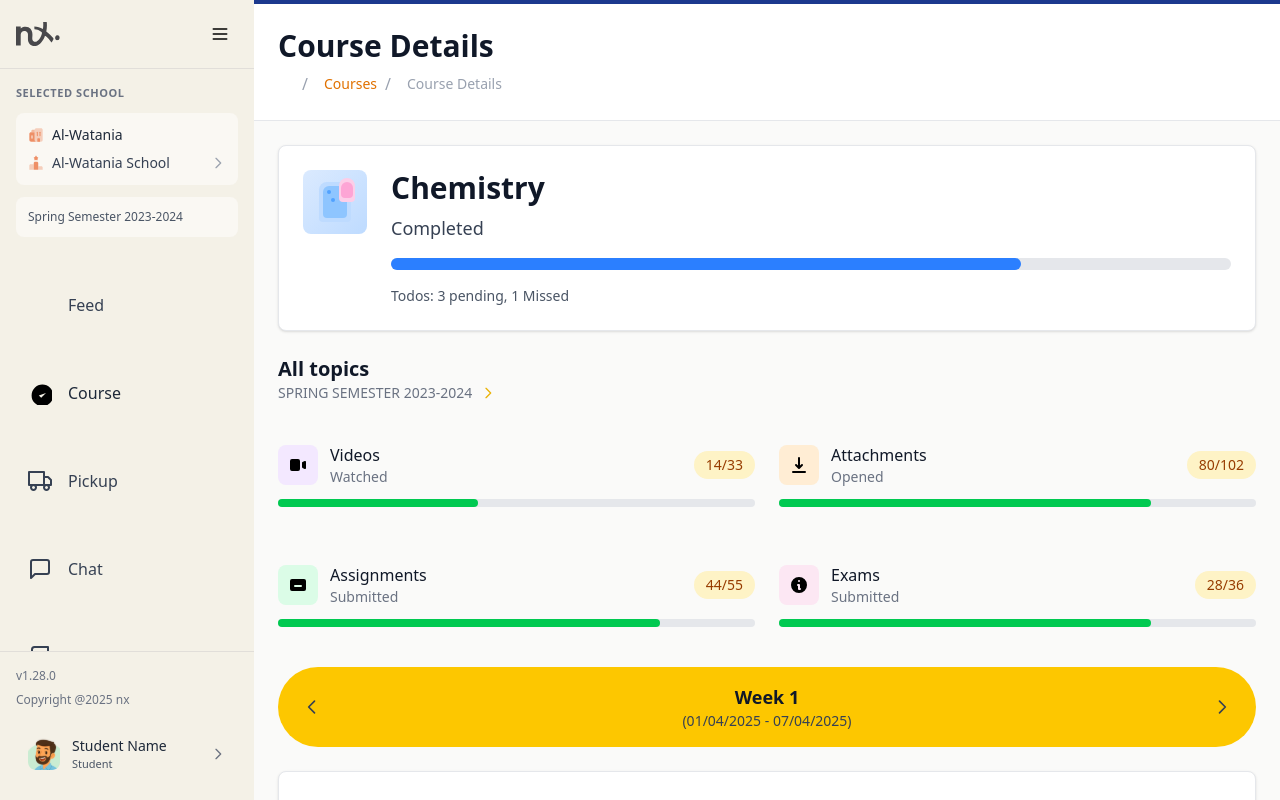
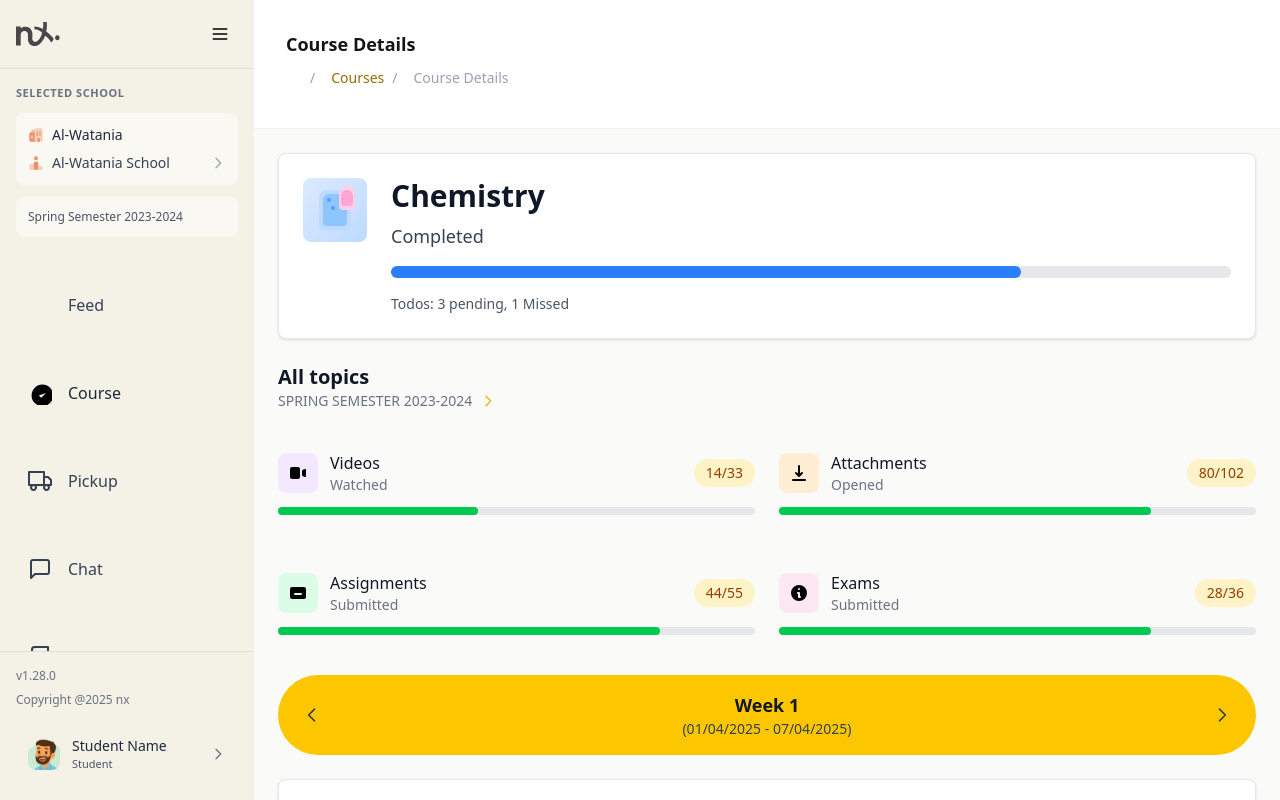
Before and after one commit to prachi316/nx-learner, an Angular app: page /course-details in a window 1280 px wide. Built offline with nearby package versions, Linux system fonts and the light colour scheme.

Commit message:
header and breadcrumb updated

```diff
--- a/src/app/common/components/breadcrumb/breadcrumb.component.html
+++ b/src/app/common/components/breadcrumb/breadcrumb.component.html
@@ -1,6 +1,6 @@
 <!-- Breadcrumb Navigation -->
 <nav class="flex" aria-label="Breadcrumb">
-  <ol class="flex items-center space-x-2">
+  <ol class="flex items-center space-x-2 font-normal text-sm leading-5 align-middle">
     @for (item of breadcrumbItems; track item.label; let last = $last) {
       <li class="flex items-center">
         <!-- Breadcrumb Item -->
@@ -9,7 +9,7 @@
           @if (item.label === 'Home' && !last) {
             <a
               [routerLink]="item.url"
-              class="text-gray-400 hover:text-gray-600 transition-colors"
+              class="text-gray-400 hover:text-[#926F01] transition-colors"
               [class.text-gray-600]="item.active"
             >
               <app-icon theIcon="home" width="16" height="16" color="currentColor"> </app-icon>
@@ -21,7 +21,7 @@
             @if (!item.active && item.url) {
               <a
                 [routerLink]="item.url"
-                class="text-amber-600 hover:text-amber-700 transition-colors text-sm font-medium"
+                class="text-[#926F01] hover:text-[#926F01] transition-colors text-sm font-medium"
               >
                 {{ item.label }}
               </a>
--- a/src/app/common/components/header/header.component.html
+++ b/src/app/common/components/header/header.component.html
@@ -1,14 +1,13 @@
 <!-- Header -->
-<header class="bg-white border-b border-gray-200">
-  <!-- Top Navigation Bar (Dark Blue) -->
-  <div class="bg-blue-900 h-1"></div>
-
+<header class="border-b bg-white border-[var(--stroke-color-lowEmphasis,#f2f3f3)]">
   <!-- Main Header Content -->
-  <div class="px-6 py-6">
-    <div class="flex items-center justify-between">
-      <!-- Left side - Page Title and Breadcrumb -->
-      <div class="flex flex-col space-y-2">
-        <h1 class="text-3xl font-bold text-gray-900">{{ pageTitle }}</h1>
+  <div class="flex items-center justify-between py-6 px-8">
+    <!-- Left side - Page Title and Breadcrumb -->
+    <div class="flex flex-col py-2 gap-1">
+      <h1 class="font-sans font-semibold text-lg leading-6 tracking-normal text-[#131517]">
+        {{ pageTitle }}
+      </h1>
+      <div class="flex items-center py-2 gap-1">
         <app-breadcrumb [items]="breadcrumbItems"></app-breadcrumb>
       </div>
     </div>
--- a/tailwind.config.js
+++ b/tailwind.config.js
@@ -8,6 +8,9 @@ module.exports = {
         'surface-page': '#F3F8FB',
         'surface-card': '#F4F1E7',
         'surface-page-light': '#FAFCFE',
+        'border-primary': '#f3f8fb',
+        'breadcrumb-primary': '#926f01',
+        'breadcrumb-secondary': '#6b7280',
       },
       fontFamily: {
         sans: [
```
